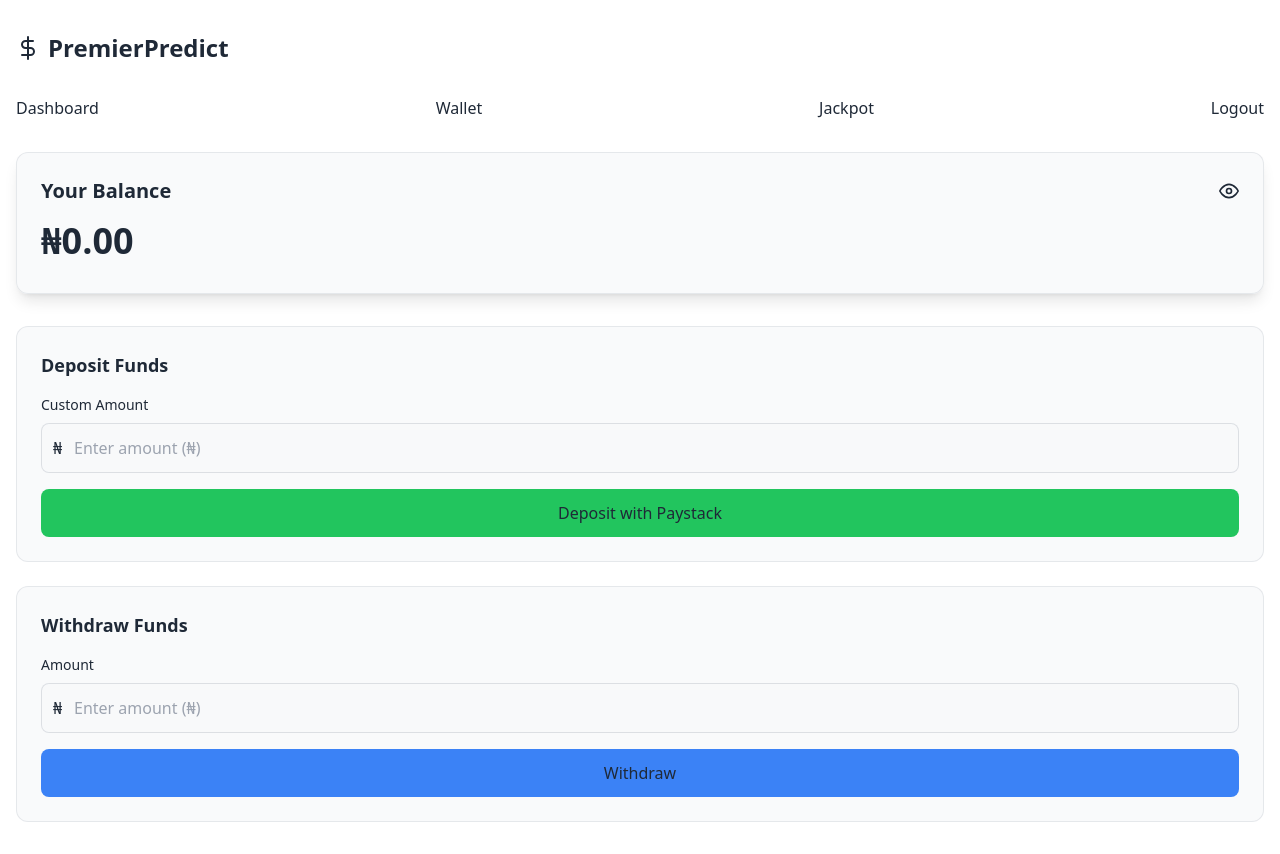
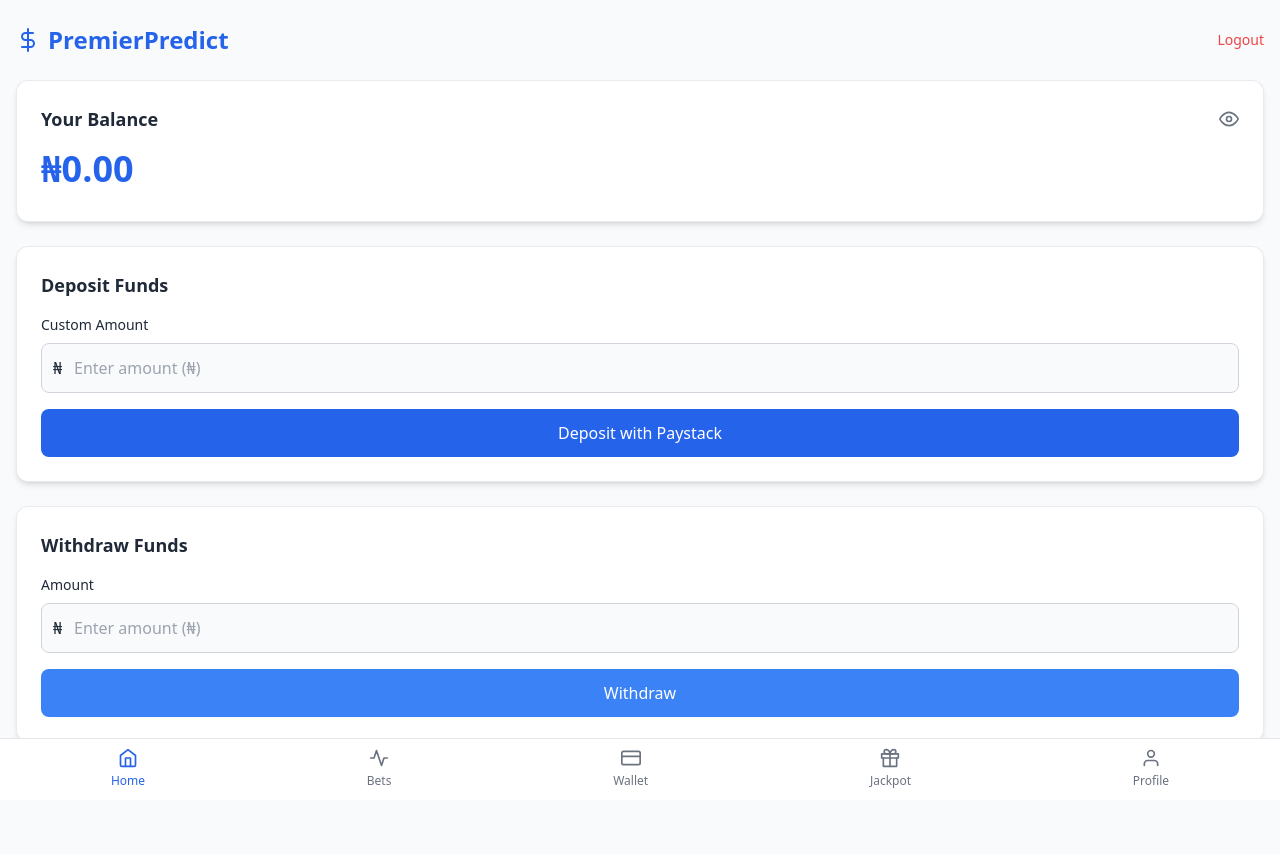
Before and after one commit to Crypto-Daily/PremierPredict-, a website: page docs/wallet.html in a window 1280 px wide. Drawn offline with nearby package versions, Linux system fonts and the light colour scheme; no server answers; sample sign-in values are in the browser's storage.

Commit message:
Update wallet.html

```diff
--- a/docs/wallet.html
+++ b/docs/wallet.html
@@ -3,56 +3,72 @@
 <head>
   <meta charset="UTF-8">
   <meta name="viewport" content="width=device-width, initial-scale=1.0">
-  <title>Wallet | Jackpot</title>
+  <title>Wallet | PremierPredict</title>
   <script src="https://cdn.tailwindcss.com"></script>
   <link href="https://unpkg.com/aos@2.3.1/dist/aos.css" rel="stylesheet">
   <script src="https://unpkg.com/aos@2.3.1/dist/aos.js"></script>
-  <script src="https://unpkg.com/feather-icons"></script>
   <script src="https://cdn.jsdelivr.net/npm/feather-icons/dist/feather.min.js"></script>
   <style>
     .wallet-card {
-      background: rgba(249, 250, 251, 0.9);
-      border: 1px solid rgba(209, 213, 219, 0.5);
+      background: #ffffff;
+      border: 1px solid rgba(229, 231, 235, 0.8);
     }
     .input-field {
-      background: rgba(249, 250, 251, 0.9);
-      border: 1px solid rgba(209, 213, 219, 0.7);
+      background: #f9fafb;
+      border: 1px solid #d1d5db;
     }
     .input-field:focus {
       outline: none;
-      border-color: rgba(99, 102, 241, 0.8);
+      border-color: #2563eb; /* blue focus */
+    }
+    .bottom-nav {
+      position: fixed;
+      bottom: 0;
+      left: 0;
+      right: 0;
+      background: #ffffff;
+      border-top: 1px solid #e5e7eb;
+      display: flex;
+      justify-content: space-around;
+      padding: 0.6rem 0;
+      z-index: 50;
+    }
+    .nav-btn {
+      display: flex;
+      flex-direction: column;
+      align-items: center;
+      font-size: 0.75rem;
+      color: #6b7280;
+      transition: all 0.2s;
+    }
+    .nav-btn.active,
+    .nav-btn:hover {
+      color: #2563eb; /* blue active */
     }
   </style>
 </head>
-<body class="bg-white min-h-screen text-gray-800">
-  <div class="container mx-auto px-4 py-8">
+<body class="bg-gray-50 min-h-screen text-gray-800 pb-20">
+  <div class="container mx-auto px-4 py-6">
     <!-- Header -->
-    <header class="flex justify-between items-center mb-8">
+    <header class="flex justify-between items-center mb-6">
       <div class="flex items-center space-x-2">
-        <i data-feather="dollar-sign" class="w-6 h-6"></i>
-        <h1 class="text-2xl font-bold">PremierPredict</h1>
+        <i data-feather="dollar-sign" class="w-6 h-6 text-blue-600"></i>
+        <h1 class="text-2xl font-bold text-blue-600">PremierPredict</h1>
       </div>
+      <button id="logoutBtn" class="text-sm text-red-500 hover:underline">Logout</button>
     </header>
-      <h2 class="flex justify-between items-center mb-8">
-        <a href="dashboard.html" class="hover:text-indigo-600 transition">Dashboard</a>
-        <a href="wallet.html" class="hover:text-indigo-600 transition">Wallet</a>
-        <a href="jackpot.html" class="hover:text-indigo-600 transition">Jackpot</a>
-        <a href="#" id="logoutBtn" class="hover:text-red-500 transition">Logout</a>
-      </nav>
-      </h2>
-
 
     <!-- Balance Card -->
-    <div class="wallet-card rounded-xl p-6 mb-8 shadow-lg" data-aos="fade-up">
+    <div class="wallet-card rounded-xl p-6 mb-6 shadow-md" data-aos="fade-up">
       <div class="flex justify-between items-center mb-4">
-        <h2 class="text-xl font-semibold">Your Balance</h2>
-        <i data-feather="eye" class="w-5 h-5 cursor-pointer hover:text-indigo-600"></i>
+        <h2 class="text-lg font-semibold">Your Balance</h2>
+        <i data-feather="eye" class="w-5 h-5 cursor-pointer text-gray-500 hover:text-blue-600"></i>
       </div>
-      <div class="text-4xl font-bold mb-2" id="balance">₦0.00</div>
+      <div class="text-4xl font-bold text-blue-600 mb-2" id="balance">₦0.00</div>
     </div>
 
     <!-- Deposit Section -->
-    <div class="wallet-card rounded-xl p-6 mb-6" data-aos="fade-up">
+    <div class="wallet-card rounded-xl p-6 mb-6 shadow-md" data-aos="fade-up">
       <h3 class="text-lg font-semibold mb-4">Deposit Funds</h3>
       <div class="mb-4">
         <label class="block text-sm font-medium mb-2">Custom Amount</label>
@@ -61,11 +77,11 @@
           <input type="number" id="depositAmount" class="input-field w-full pl-8 py-3 rounded-lg" placeholder="Enter amount (₦)" min="100">
         </div>
       </div>
-      <button id="depositBtn" class="w-full bg-green-500 hover:bg-green-600 py-3 rounded-lg font-medium transition">Deposit with Paystack</button>
+      <button id="depositBtn" class="w-full bg-blue-600 hover:bg-blue-700 text-white py-3 rounded-lg font-medium transition">Deposit with Paystack</button>
     </div>
 
     <!-- Withdraw Section -->
-    <div class="wallet-card rounded-xl p-6" data-aos="fade-up">
+    <div class="wallet-card rounded-xl p-6 shadow-md" data-aos="fade-up">
       <h3 class="text-lg font-semibold mb-4">Withdraw Funds</h3>
       <div class="mb-4">
         <label class="block text-sm font-medium mb-2">Amount</label>
@@ -74,29 +90,49 @@
           <input type="number" id="withdrawAmount" class="input-field w-full pl-8 py-3 rounded-lg" placeholder="Enter amount (₦)" min="100">
         </div>
       </div>
-      <button id="withdrawBtn" class="w-full bg-blue-500 hover:bg-blue-600 py-3 rounded-lg font-medium transition">Withdraw</button>
+      <button id="withdrawBtn" class="w-full bg-blue-500 hover:bg-blue-600 text-white py-3 rounded-lg font-medium transition">Withdraw</button>
     </div>
   </div>
+
+  <!-- Bottom Navigation -->
+  <nav class="bottom-nav">
+    <a href="dashboard.html" class="nav-btn active">
+      <i data-feather="home" class="w-5 h-5 mb-1"></i>
+      Home
+    </a>
+    <a href="bets.html" class="nav-btn">
+      <i data-feather="activity" class="w-5 h-5 mb-1"></i>
+      Bets
+    </a>
+    <a href="wallet.html" class="nav-btn">
+      <i data-feather="credit-card" class="w-5 h-5 mb-1"></i>
+      Wallet
+    </a>
+    <a href="jackpot.html" class="nav-btn">
+      <i data-feather="gift" class="w-5 h-5 mb-1"></i>
+      Jackpot
+    </a>
+    <a href="profile.html" class="nav-btn">
+      <i data-feather="user" class="w-5 h-5 mb-1"></i>
+      Profile
+    </a>
+  </nav>
 
   <script>
     AOS.init();
     feather.replace();
-  </script>
 
-  <script>
     const API_URL = "https://premierpredict.onrender.com/api";
+    const getToken = () => localStorage.getItem("token");
 
-    const getToken = () => localStorage.getItem("token");
     const logout = () => {
       localStorage.removeItem("token");
       window.location.href = "index.html";
     };
     document.getElementById("logoutBtn").addEventListener("click", logout);
 
-    const formatMoney = (amount) =>
-      "₦" + Number(amount).toLocaleString("en-NG", { minimumFractionDigits: 2 });
+    const formatMoney = (amount) => "₦" + Number(amount).toLocaleString("en-NG", { minimumFractionDigits: 2 });
 
-    // ✅ Load wallet balance
     async function loadWallet() {
       const token = getToken();
       if (!token) {
@@ -116,7 +152,6 @@
       }
     }
 
-    // ✅ Deposit with Paystack
     async function depositFunds() {
       const token = getToken();
       const amount = parseFloat(document.getElementById("depositAmount").value);
@@ -134,7 +169,7 @@
 
         const data = await res.json();
         if (data.authorizationUrl) {
-          window.location.href = data.authorizationUrl; // redirect to Paystack
+          window.location.href = data.authorizationUrl;
         } else {
           alert("❌ Deposit initiation failed");
         }
@@ -144,7 +179,6 @@
       }
     }
 
-    // ✅ Withdraw funds
     async function withdrawFunds() {
       const token = getToken();
       const amount = parseFloat(document.getElementById("withdrawAmount").value);
@@ -173,7 +207,6 @@
       }
     }
 
-    // ✅ Handle Paystack redirect (verify deposit)
     const urlParams = new URLSearchParams(window.location.search);
     const reference = urlParams.get("reference");
     if (reference) {
@@ -182,9 +215,7 @@
         try {
           const res = await fetch(`${API_URL}/wallet/deposit/verify/${reference}`, {
             method: "GET",
-            headers: {
-              Authorization: `Bearer ${token}`
-            }
+            headers: { Authorization: `Bearer ${token}` }
           });
           const data = await res.json();
           if (data.success) {
@@ -193,8 +224,6 @@
           } else {
             alert("❌ Payment verification failed: " + (data.message || "Unknown error"));
           }
-
-          // Clean the URL so reference= is removed
           window.history.replaceState({}, document.title, "wallet.html");
         } catch (err) {
           console.error(err);
@@ -209,4 +238,4 @@
     loadWallet();
   </script>
 </body>
-  </html>
+</html>
```
